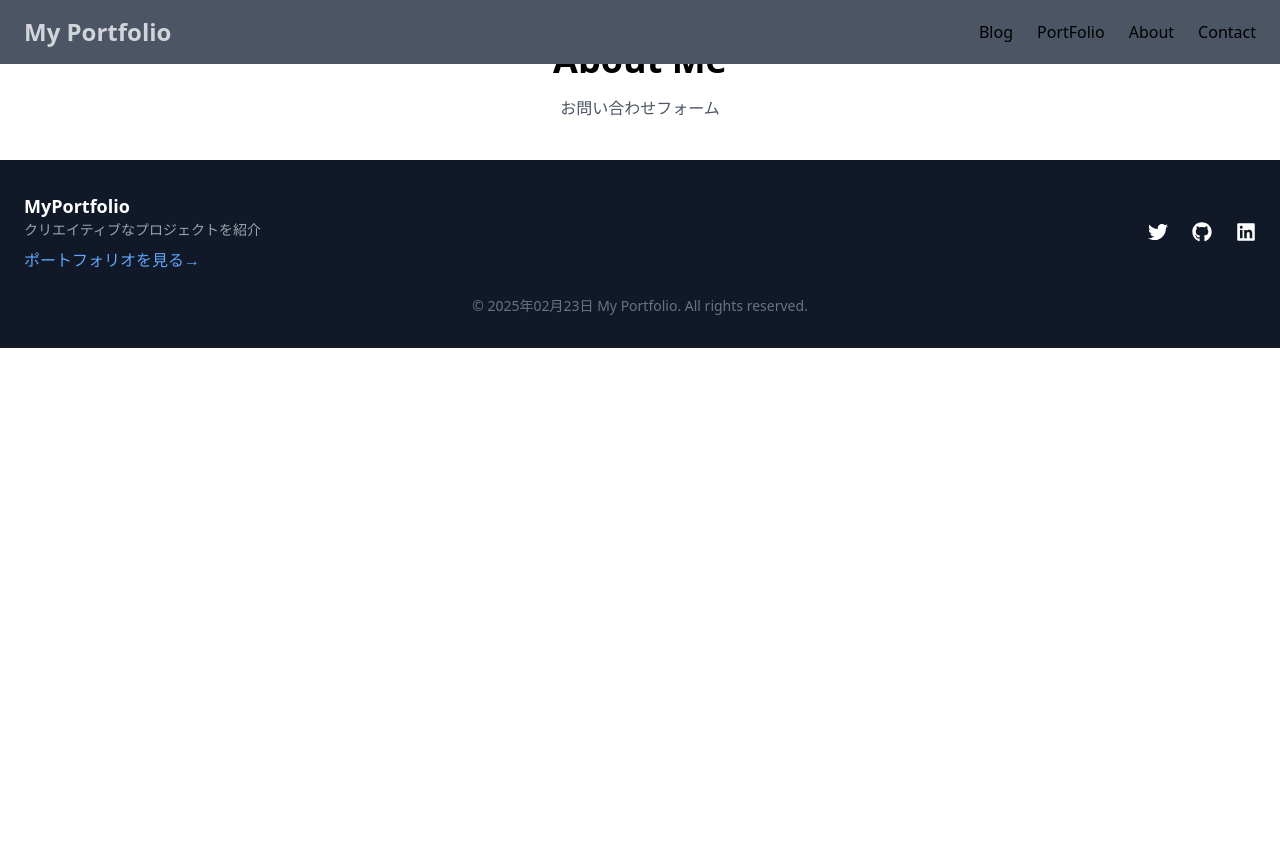
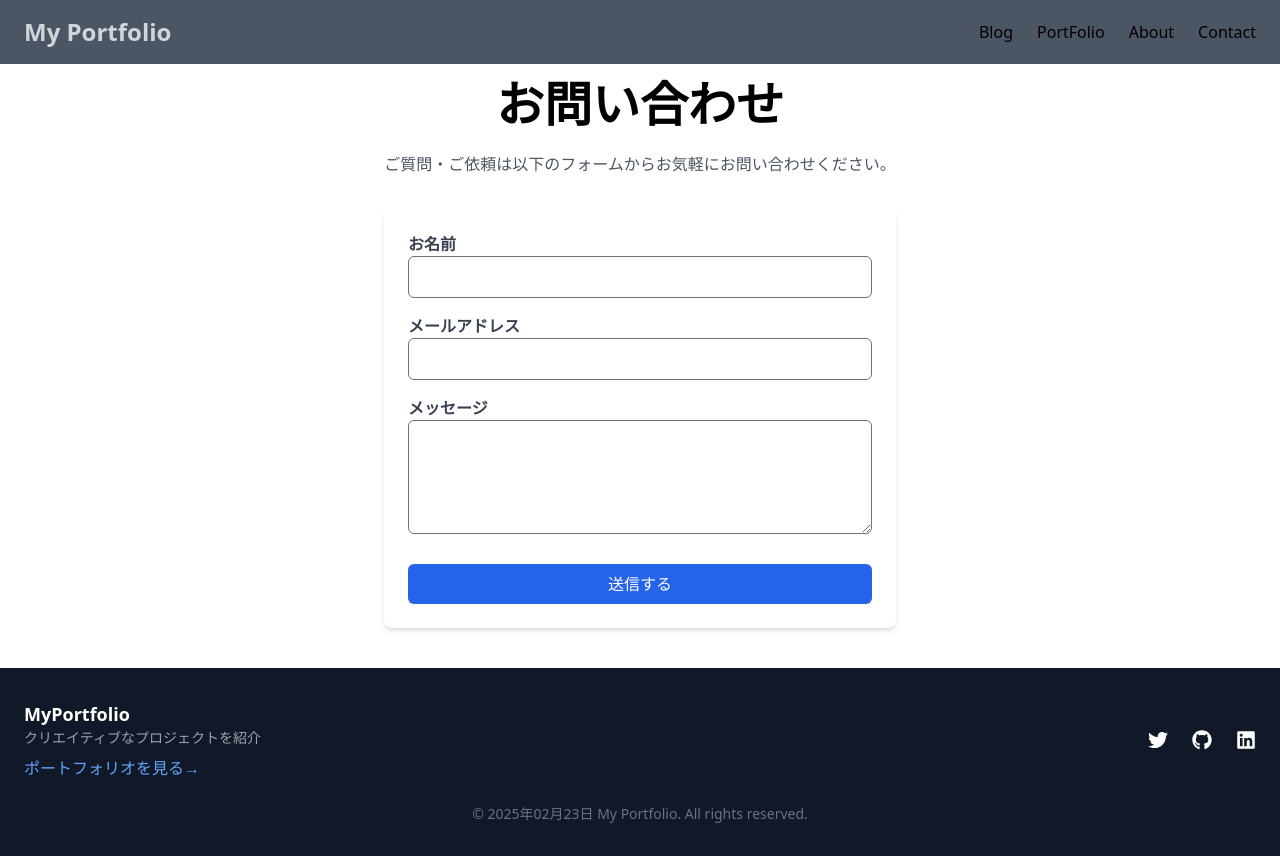
Before and after one commit to hiroaki007/portfolio-blog, a Next.js app: page /contact in a window 1280 px wide. Before the commit the page ends 800 px from the top, so only its background shows below. Built offline with nearby package versions, Linux system fonts and the light colour scheme.

Commit message:
contact add

```diff
--- /dev/null
+++ b/app/api/contact/route.ts
@@ -0,0 +1,33 @@
+import { NextResponse } from "next/server";
+import nodemailer from "nodemailer";
+
+export async function POST(req: Request) {
+    const { name, email, message } = await req.json();
+
+    if(!name || !email || !message) {
+        return NextResponse.json({error: "すべての項目を入力してください"}, { status: 400});
+    }
+
+    const transporter = nodemailer.createTransport({
+        service: "gmail",
+        auth: {
+            user: process.env.EMAIL_USER,
+            pass: process.env.EMAIL_PASS,
+        },
+    });
+
+    const mailOptions = {
+        from: process.env.EMAIL_USER,
+        to: process.env.RECIPIENT_EMAIL,
+        subject: "お問い合わせフォームからのメッセージ",
+        text: `名前: ${name}\nメール: ${email}\nメッセージ: ${message}`,
+    };
+
+    try {
+        await transporter.sendMail(mailOptions);
+        return NextResponse.json({ success: true });
+    } catch (error) {
+        return NextResponse.json({ error: "送信に失敗しました"}, { status: 500 });
+    }
+
+}
--- a/app/contact/page.tsx
+++ b/app/contact/page.tsx
@@ -1,10 +1,143 @@
-export default function ContactPage() {
+"use client";
+
+import { useState } from "react";
+import { useForm, SubmitHandler } from "react-hook-form";
+import { motion } from "framer-motion";
+import { div, form, p } from "framer-motion/client";
+
+type FormData = {
+  name: string;
+  email: string;
+  message: string;
+}
+
+
+export default function Contact() {
+
+    const [isSubmitted, setIsSubmitted] = useState(false);
+    const {
+        register,
+        handleSubmit,
+        formState: { errors, isSubmitting },
+    } = useForm<FormData>();
+
+    const onSubmit: SubmitHandler<FormData> = async (data) => {
+        try {
+            const res = await fetch("/api/contact", {
+                method: "POST",
+                headers: { "Contact-Type" : "application/json"},
+                body: JSON.stringify(data),
+            });
+
+            if(res.ok) {
+                setIsSubmitted(true);
+            } else {
+                console.error("送信に失敗しました");
+            }
+        } catch (error) {
+            console.error("エラーが発生しました。", error);
+        }
+    };
+
+
     return (
-      <section className="container mx-auto py-10">
-        <h1 className="text-4xl font-bold text-center">About Me</h1>
-        <p className="text-gray-600 mt-4 text-center">
-          お問い合わせフォーム
-        </p>
-      </section>
+        <motion.section
+            className="container mx-auto py-10 px-4"
+            initial= {{ opacity: 0, y: 20 }}
+            animate= {{ opacity: 1, y: 0 }}
+            transition={{ duration: 0.6 }}
+        >
+            <h1 className="text-5xl font-bold text-center mb-6 mt-10">お問い合わせ</h1>
+            <p className="text-gray-600 text-center mb-8">
+            ご質問・ご依頼は以下のフォームからお気軽にお問い合わせください。
+            </p>
+
+            {isSubmitted ? (
+                <div className="text-center text-green-600 font-semibold">
+                    送信が完了しました。ご連絡ありがとうございます。
+                </div>
+            ) : (
+
+                <form
+                    onSubmit={handleSubmit(onSubmit)}
+                    className="max-w-lg mx-auto bg-white dark:bg-gray-800 shadow-md rounded-lg p-6"
+                >
+                    {/* お名前 */}
+                    <div className="mb-4">
+
+                        <label className="block text-gray-700 dark:text-white font-semibold">
+                            お名前
+                        </label>
+
+                        <input
+                            type="text"
+                            {...register("name", { required: "お名前を入力してください"})}
+                            className="w-full px-4 py-2 border rounded-md focus:outline-none focus:ring-2 focus:ring-blue-400"
+                        />
+                        {errors.name && (
+                            <p className="text-red-500 text-sm mt-1">{errors.name.message}</p>
+                        )}
+
+                    </div>
+
+                    {/* メールアドレス */}
+                    <div className="mb-4">
+                        <label className="block text-gray-700 dark:text-white font-semibold">
+                            メールアドレス
+                        </label>
+
+                        <input
+                            type="email"
+                            {...register("email", {
+                                required: "メールアドレスを入力してください",
+                                pattern: {
+                                    value: /^[a-zA-Z0-9._%+-]+@[a-zA-Z0-9.-]+\.[a-zA-Z]{2,}$/,
+                                    message: "有効なメールアドレスを入力してください",
+                                },
+                            })}
+                            className="w-full px-4 py-2 border rounded-md focus:outline-none focus:ring-2 focus:ring-blue-400 "
+                        />
+
+                        {errors.email && (
+                            <p className="text-red-500 text-sm mt-1">{errors.email.message}</p>
+                        )}
+
+                    </div>
+
+                    {/* メッセージ */}
+
+                    <div className="mb-6">
+                        <label className="block text-gray-700 dark:text-white font-semibold">
+                            メッセージ
+                        </label>
+
+                        <textarea
+                            {...register("message", { required: "メッセージを入力してください" })}
+                            className="w-full px-4 py-2 border rounded-md focus:outline-none focus:ring-2 focus:ring-blue-400"
+                            rows={4}
+                        >
+                        </textarea>
+
+                        {errors.message && (
+                            <p className="text-red-500 text-sm mt-1">{errors.message.message}</p>
+                        )}
+
+                    </div>
+
+                    {/* 送信ボタン */}
+
+                    <button
+                        type="submit"
+                        className="w-full bg-blue-600 text-white py-2 rounded-md hover:bg-blue-500 transition"
+                        disabled={isSubmitting}
+                    >
+                        {isSubmitting ? "送信中..." : "送信する"}
+                    </button>
+
+                </form>
+
+            )}
+
+        </motion.section>
     );
-  }
+}
--- a/components/layout/Header.tsx
+++ b/components/layout/Header.tsx
@@ -55,7 +55,7 @@ export default function Header() {
                         <nav className="flex flex-col items-center space-y-4 py-6 list-none">
                             <li><Link href="/blog" className="hover:text-blue-500 transition" onClick={() => setIsOpen(false)}>Blog</Link></li>
                             <li><Link href="/portfolio" className="hover:text-blue-500 transition" onClick={() => setIsOpen(false)}>PortFolio</Link></li>
-                            <li><Link href="/about" className="hover:text-blue-500 transition" onClick={() => setIsOpen(false)}>About"</Link></li>
+                            <li><Link href="/about" className="hover:text-blue-500 transition" onClick={() => setIsOpen(false)}>About</Link></li>
                             <li><Link href="/contact" className="hover:text-blue-500 transition" onClick={() => setIsOpen(false)}>Contact</Link></li>
                         </nav>
 
--- a/package.json
+++ b/package.json
@@ -15,8 +15,10 @@
     "gray-matter": "^4.0.3",
     "lucide-react": "^0.477.0",
     "next": "^15.1.7",
+    "nodemailer": "^6.10.0",
     "react": "^19.0.0",
     "react-dom": "^19.0.0",
+    "react-hook-form": "^7.54.2",
     "react-icons": "^5.5.0",
     "remark": "^15.0.1",
     "remark-html": "^16.0.1"
```
Also changed, not shown: 1 other file (tests, documents, lock files or other folders).
